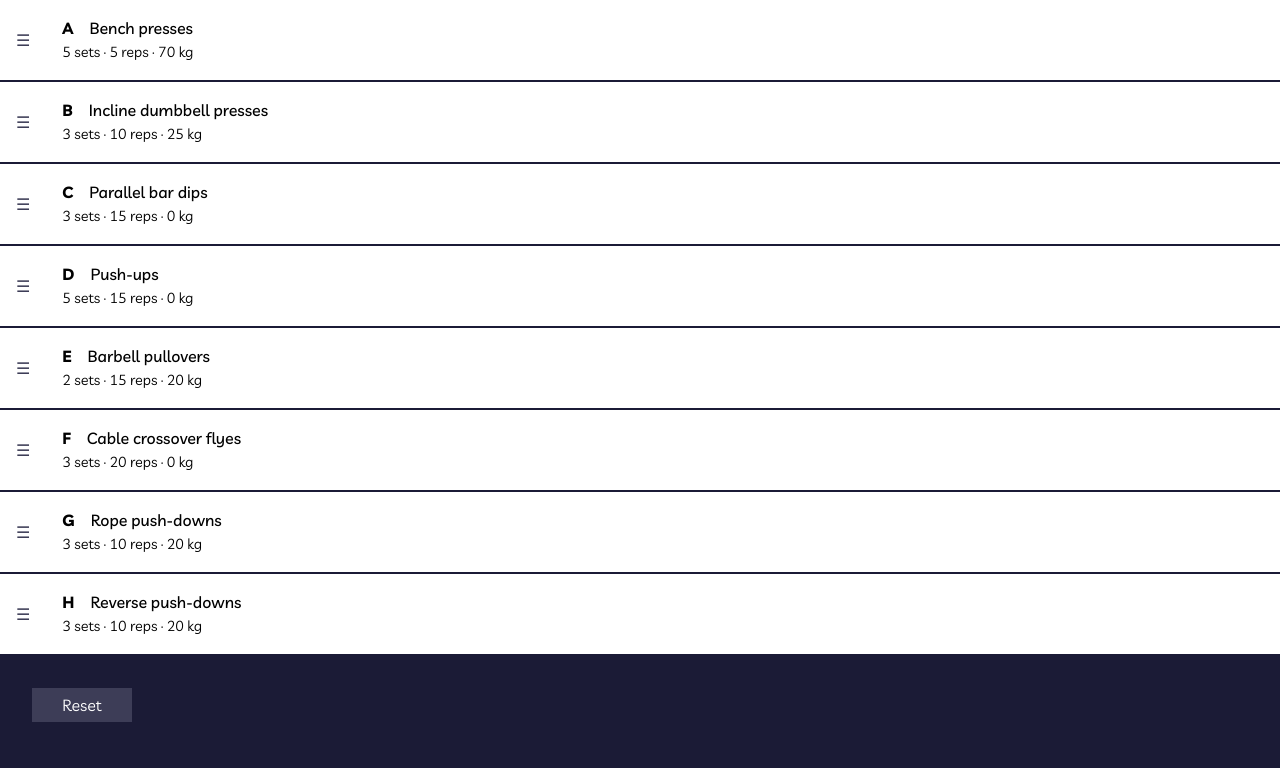
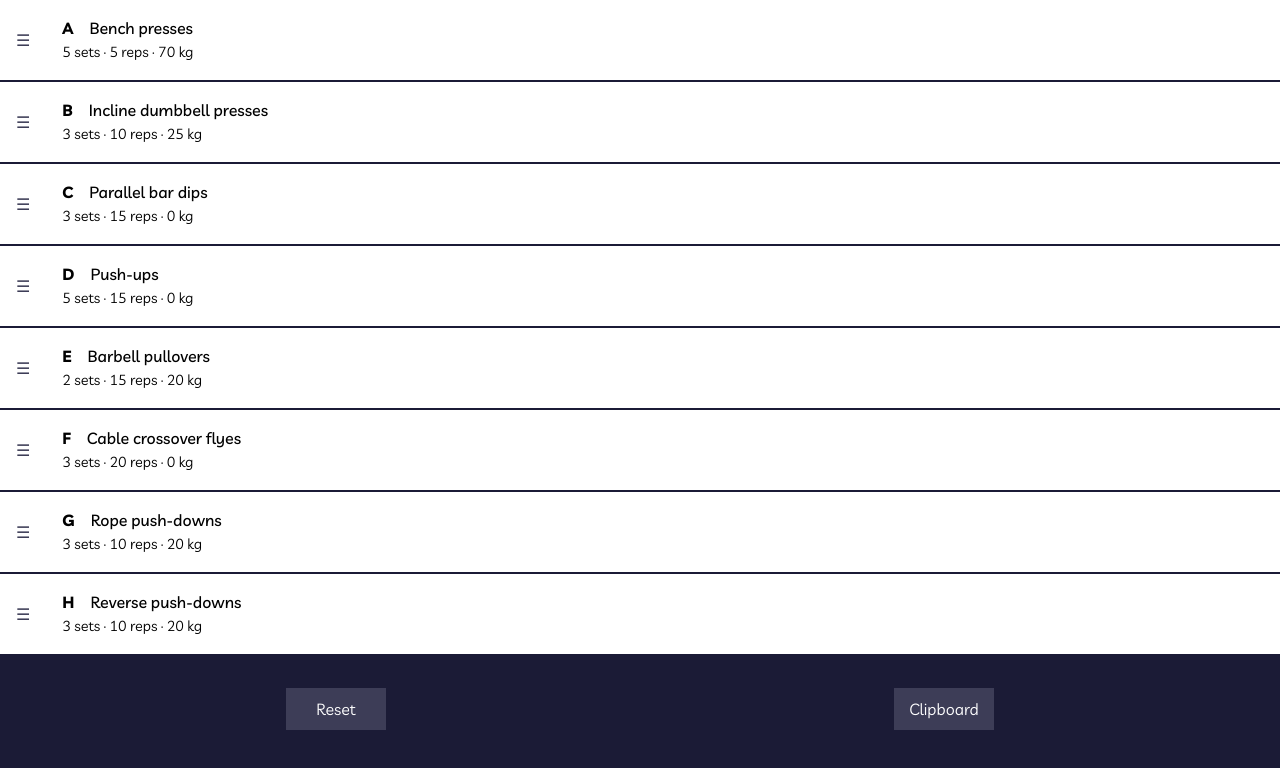
Before and after one commit to Wedvich/megaflex, a React app: page / in a window 1280 px wide. Shown: the top 768 px of the page. Built offline with nearby package versions, Linux system fonts and the light colour scheme.

Commit message:
Add simple copy to clipboard functionality

```diff
--- a/src/App.tsx
+++ b/src/App.tsx
@@ -6,6 +6,7 @@ import { WorkoutExerciseList, actions as workoutsActions } from './workouts';
 
 import './app.scss';
 import { WorkoutModel } from './workouts/types';
+import { pluralize } from './common/utils';
 
 const App = () => {
   const workoutId = '2';
@@ -24,6 +25,20 @@ const App = () => {
     location.reload();
   };
 
+  // TODO: Refactor this into something sensible
+  const onCopyClicked = useCallback(() => {
+    if ('clipboard' in navigator) {
+      const data = workout.exercises
+        .map((exercise, index) => {
+          const prefix = String.fromCodePoint(65 + index);
+          const name = pluralize(exercise.name).toLowerCase();
+          return `${prefix}: ${exercise.sets}x${exercise.reps} ${name}`;
+        })
+        .join('\n');
+      navigator.clipboard.writeText(data);
+    }
+  }, [workout]);
+
   return (
     <>
       <WorkoutExerciseList
@@ -35,9 +50,14 @@ const App = () => {
         useWindowAsScrollContainer
         workoutId={workoutId}
       />
-      <button className="reset-button" onClick={onResetClicked}>
-        Reset
-      </button>
+      <div className="button-group">
+        <button className="reset-button" onClick={onResetClicked}>
+          Reset
+        </button>
+        <button className="reset-button" onClick={onCopyClicked}>
+          Clipboard
+        </button>
+      </div>
     </>
   );
 };
--- a/src/app.scss
+++ b/src/app.scss
@@ -126,7 +126,13 @@ span.summary {
   background-color: hsl(240, 17%, 29%);
   border: none;
   color: white;
-  margin: 32px;
   width: 100px;
-  padding: 8px;
+  padding: 12px 8px;
 }
+
+.button-group {
+  display: flex;
+  align-items: center;
+  justify-content: space-around;
+  padding: 32px;
+}
```
